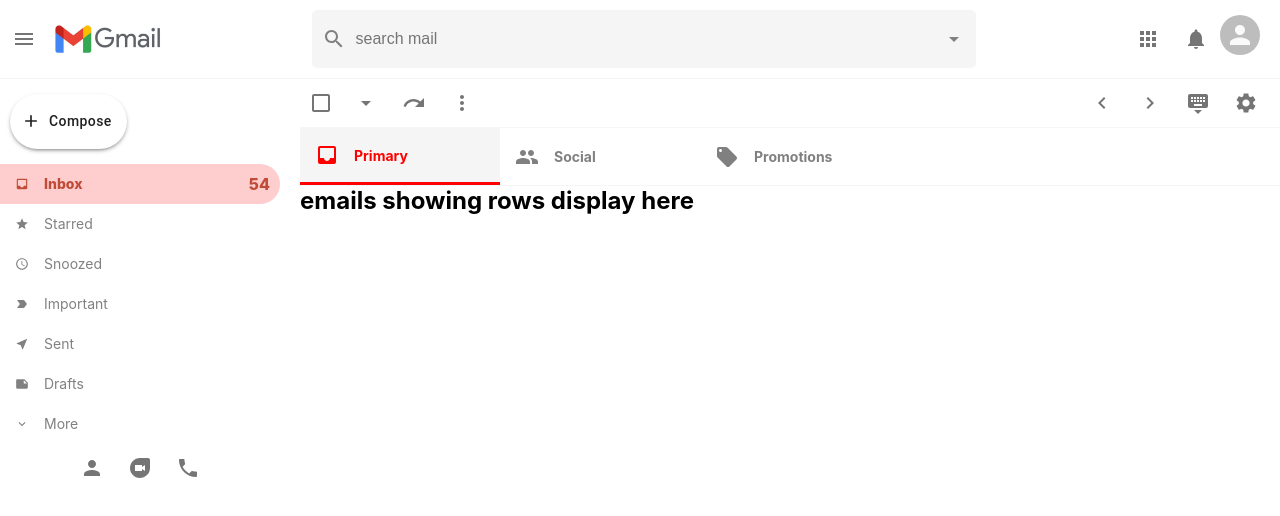
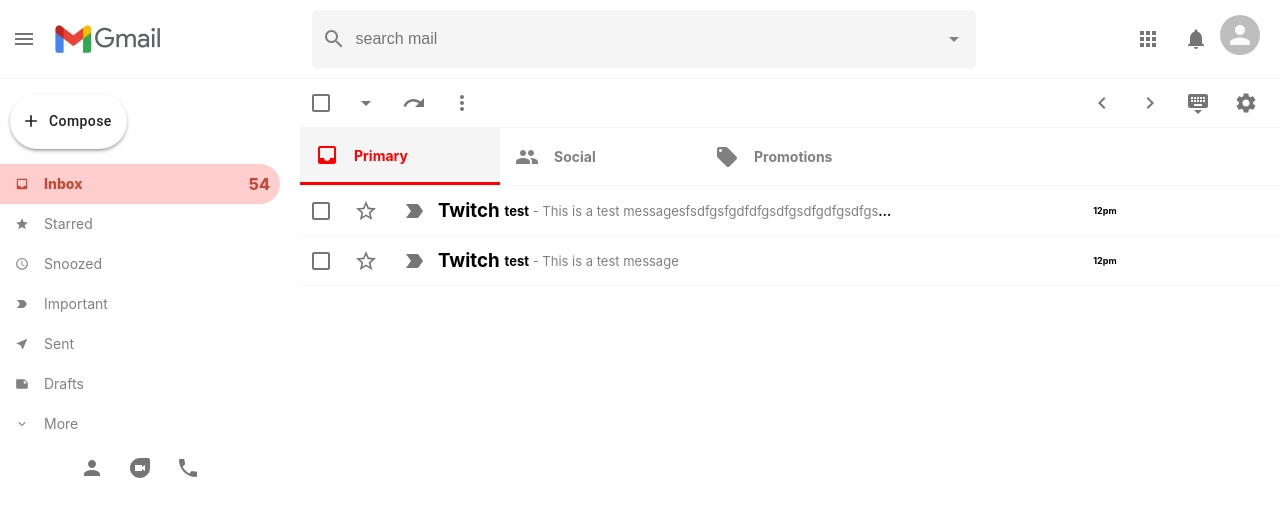
Before and after one commit to nagalokeshp13/gmail-clone-redux, a React (Create React App) app: page / in a window 1280 px wide. Shown: the top 516 px of the page. Built offline with nearby package versions, Linux system fonts and the light colour scheme.

Commit message:
inbox email list row ui complete

```diff
--- a/src/components/EmailList.js
+++ b/src/components/EmailList.js
@@ -12,6 +12,7 @@
 import LocalOfferIcon from '@material-ui/icons/LocalOffer';
 import './EmailList.css';
 import Section from './Section';
+import EmailRow from './EmailRow';
 
 function EmailList() {
   return (
@@ -59,7 +60,21 @@
       </div>
 
       <div className="emailList__list">
-        <h2>emails showing rows display here</h2>
+        <EmailRow
+          id="1"
+          title="Twitch"
+          subject="test"
+          description="This is a test messagesfsdfgsfgdfdfgsdfgsdfgdfgsdfgsdfgsdfsdfg"
+          time="12pm"
+        />
+
+        <EmailRow
+          id="1"
+          title="Twitch"
+          subject="test"
+          description="This is a test message"
+          time="12pm"
+        />
       </div>
     </div>
   );
--- /dev/null
+++ b/src/components/EmailRow.css
@@ -0,0 +1,43 @@
+.emailRow {
+  display: flex;
+  align-items: center;
+  height: 50px;
+  border-bottom: 1px solid whitesmoke;
+  cursor: pointer;
+  z-index: 999;
+}
+
+.emailRow:hover {
+  border-top: 1px solid whitesmoke;
+  box-shadow: 0px 4px 4px -2px rgba(0, 0, 0, 0.24);
+}
+
+.emailRow__options {
+  display: flex;
+}
+
+.emailRow__message {
+  display: flex;
+  flex: 0.8;
+  align-items: center;
+  font-size: 13px;
+}
+
+.emailRow__message > h4 {
+  width: 400px;
+  white-space: nowrap;
+  overflow: hidden;
+  text-overflow: ellipsis;
+  padding: 0 5px;
+}
+
+.emailRow__time {
+  padding-right: 15px;
+  font-size: 9px;
+  font-weight: bold;
+}
+
+.emailRow__description {
+  font-weight: 400;
+  color: grey;
+}
--- /dev/null
+++ b/src/components/EmailRow.js
@@ -0,0 +1,40 @@
+/* eslint-disable jsx-a11y/no-static-element-interactions */
+/* eslint-disable jsx-a11y/click-events-have-key-events */
+import React from 'react';
+import { useHistory } from 'react-router-dom';
+import { Checkbox, IconButton } from '@material-ui/core';
+import StarBorderOutlinedIcon from '@material-ui/icons/StarBorderOutlined';
+import LabelImportantOutlinedIcon from '@material-ui/icons/LabelImportantOutlined';
+import './EmailRow.css';
+
+function EmailRow({ id, title, subject, description, time }) {
+  const history = useHistory();
+
+  return (
+    <div className="emailRow" onClick={() => history.push('/mail')}>
+      <div className="emailRow__options">
+        <Checkbox />
+        <IconButton>
+          <StarBorderOutlinedIcon />
+        </IconButton>
+
+        <IconButton>
+          <LabelImportantOutlinedIcon />
+        </IconButton>
+      </div>
+
+      <h3 className="emailRow__title">{title}</h3>
+
+      <div className="emailRow__message">
+        <h4>
+          {subject}
+          <span className="emailRow__description"> - {description}</span>
+        </h4>
+      </div>
+
+      <p className="emailRow__time">{time}</p>
+    </div>
+  );
+}
+
+export default EmailRow;
```
